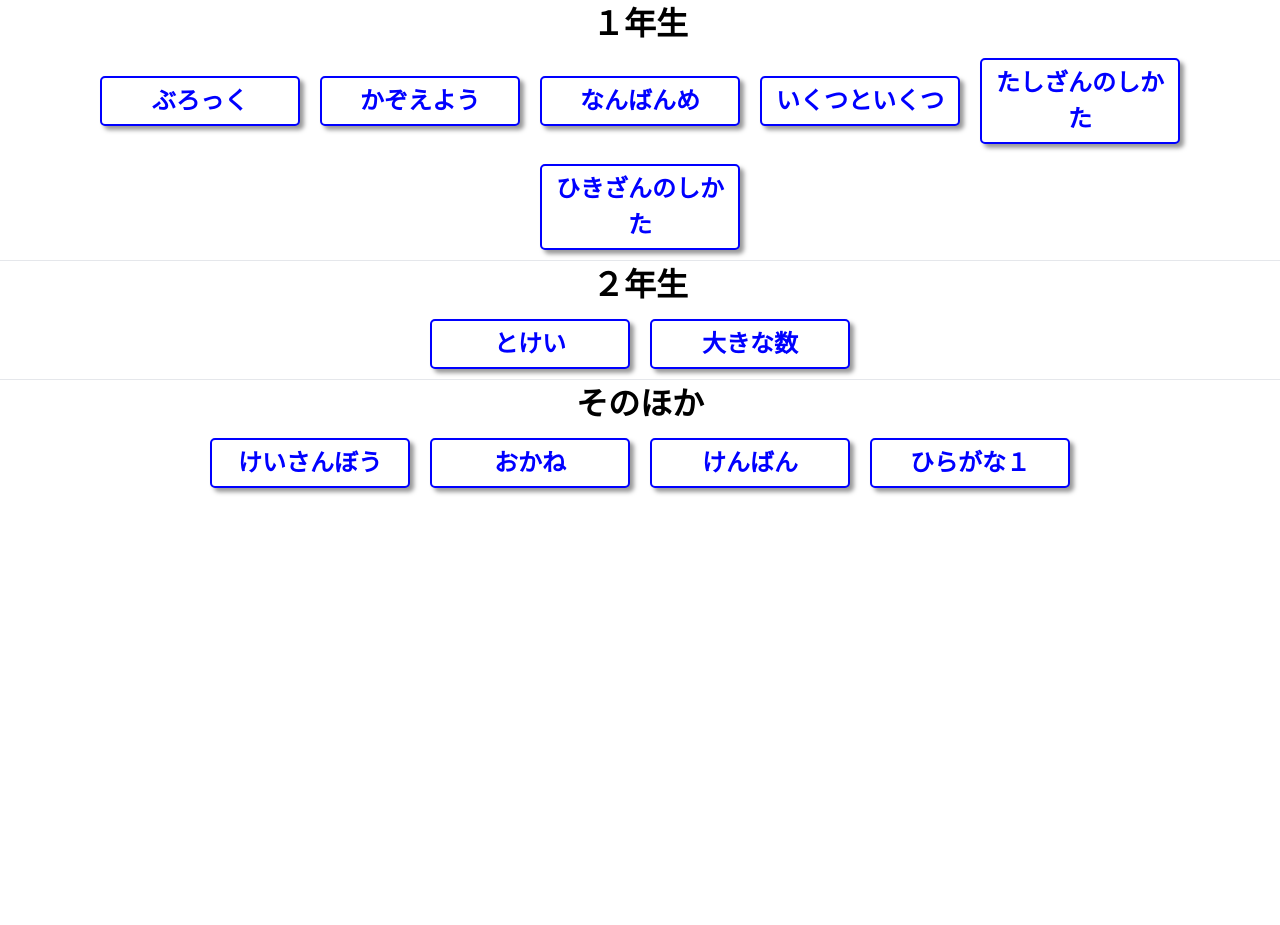
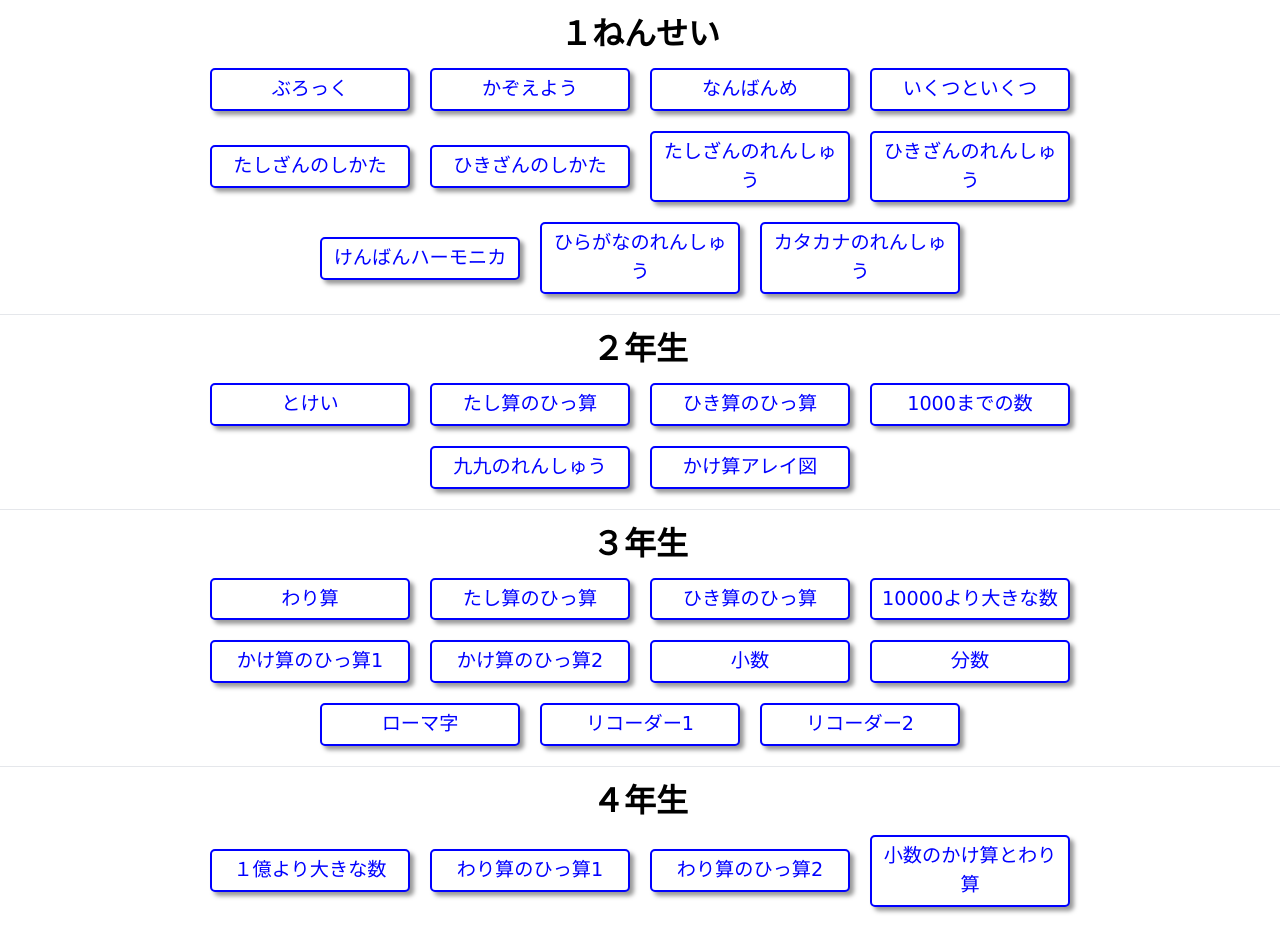
Before and after one commit to jimitas/jimitas-app, a Next.js app: page / in a window 1280 px wide. Shown: the part 180-1105 px from the top of the page. Before the commit the page ends 800 px from the top, so only its background shows below. Built offline with nearby package versions, Linux system fonts and the light colour scheme; no server answers.

Commit message:
空のメニューを作成

```diff
--- a/src/components/Links/Links.module.css
+++ b/src/components/Links/Links.module.css
@@ -2,10 +2,13 @@
 .sub {
   text-align: center;
   font-size: 2rem;
+  margin-top: 10px;
 }
 
 .grid {
   margin-inline: auto;
+  margin-bottom: 10px;
+  width: 80%;
   display: flex;
   justify-content: center;
   align-items: center;
@@ -18,7 +21,8 @@
 }
 
 .btn {
-  font-size: 1.5rem;
+  font-size: 1.2rem;
+  font-weight: 500;
   text-align: center;
   margin: 10px;
   padding: 5px;
--- a/src/components/Links/Links.module.scss
+++ b/src/components/Links/Links.module.scss
@@ -1,10 +1,13 @@
 .sub {
   text-align: center;
   font-size: 2rem;
+  margin-top: 10px;
 }
 
 .grid {
   margin-inline: auto;
+  margin-bottom: 10px;
+  width: 80%;
   display: -webkit-box;
   display: -ms-flexbox;
   display: flex;
@@ -19,7 +22,8 @@
 }
 
 .btn {
-  font-size: 1.5rem;
+  font-size: 1.2rem;
+  font-weight: 500;
   text-align: center;
   margin: 10px;
   padding: 5px;
--- a/src/components/Links/index.tsx
+++ b/src/components/Links/index.tsx
@@ -4,35 +4,81 @@ import styles from "src/components/Links/Links.module.scss";
 
 const ITEMS = [
   {
-    title: "１年生",
+    title: "１ねんせい",
     links: [
-      { href: "01block", title: "ぶろっく" },
-      { href: "02kazoeyou", title: "かぞえよう" },
-      { href: "03nanbanme", title: "なんばんめ" },
-      { href: "04ikutu", title: "いくつといくつ" },
-      { href: "05tashizan1", title: "たしざんのしかた" },
-      { href: "06hikizan1", title: "ひきざんのしかた" },
+      { href: "101block", title: "ぶろっく" },
+      { href: "102kazoeyou", title: "かぞえよう" },
+      { href: "103nanbanme", title: "なんばんめ" },
+      { href: "104ikutu", title: "いくつといくつ" },
+      { href: "105tashizan_1", title: "たしざんのしかた" },
+      { href: "106hikizan_1", title: "ひきざんのしかた" },
+      { href: "107tasu_renshu", title: "たしざんのれんしゅう" },
+      { href: "108hiku_renshu", title: "ひきざんのれんしゅう" },
+      { href: "109kenban", title: "けんばんハーモニカ" },
+      { href: "110hiragana", title: "ひらがなのれんしゅう" },
+      { href: "111katakana", title: "カタカナのれんしゅう" },
     ],
   },
   {
     title: "２年生",
     links: [
-      { href: "07tokei", title: "とけい" },
-      { href: "12ookinakazu", title: "大きな数" },
-      // { href: "./", title: "d" },
-      // { href: "./", title: "d" },
-      // { href: "./", title: "d" },
-      // { href: "./", title: "d" },
-      // { href: "./", title: "d" },
+      { href: "201tokei", title: "とけい" },
+      { href: "202tasu_hissan", title: "たし算のひっ算" },
+      { href: "203hiku_hissan", title: "ひき算のひっ算" },
+      { href: "204kazu_1000", title: "1000までの数" },
+      { href: "205kuku", title: "九九のれんしゅう" },
+      { href: "206kake_array", title: "かけ算アレイ図" },
     ],
   },
   {
-    title: "そのほか",
+    title: "３年生",
     links: [
-      { href: "08keisanbou", title: "けいさんぼう" },
-      { href: "09okane", title: "おかね" },
-      { href: "10kenban", title: "けんばん" },
-      { href: "11hiragana1", title: "ひらがな１" },
+      { href: "301warizan", title: "わり算" },
+      { href: "302tasu_hissan", title: "たし算のひっ算" },
+      { href: "303hiku_hissan", title: "ひき算のひっ算" },
+      { href: "304kazu_10000", title: "10000より大きな数" },
+      { href: "305kake_hissan1", title: "かけ算のひっ算1" },
+      { href: "306kake_hissan2", title: "かけ算のひっ算2" },
+      { href: "307shousu", title: "小数" },
+      { href: "308bunsu", title: "分数" },
+      { href: "309romaji", title: "ローマ字" },
+      { href: "310rikoda_1", title: "リコーダー1" },
+      { href: "311rikoda_2", title: "リコーダー2" },
+    ],
+  },
+  {
+    title: "４年生",
+    links: [
+      { href: "401kazu_oku", title: "１億より大きな数" },
+      { href: "402wari_hissan1", title: "わり算のひっ算1" },
+      { href: "403wari_hissan2", title: "わり算のひっ算2" },
+      { href: "404shousu_kakewari", title: "小数のかけ算とわり算" },
+      { href: "405bunsu", title: "分数" },
+      { href: "406todofuken", title: "都道府県を覚えよう" },
+    ],
+  },
+  {
+    title: "５年生",
+    links: [
+      { href: "501shousu_kake", title: "小数のかけ算" },
+      { href: "502shousu_wari", title: "小数のわり算" },
+      { href: "503bunsu_tasu", title: "分数のたし算" },
+      { href: "504bunsu_hiku", title: "分数のひき算" },
+      { href: "505waon", title: "和音を出そう" },
+    ],
+  },
+  {
+    title: "６年生",
+    links: [
+      { href: "601bunsu_kake", title: "分数のかけ算" },
+      { href: "602bunsu_wari", title: "分数のわり算" },
+    ],
+  },
+  {
+    title: "どうぐばこ",
+    links: [
+      { href: "701keisanbou", title: "けいさんぼう" },
+      { href: "702okane", title: "おかね" },
     ],
   },
 ];
--- a/src/styles/globals.css
+++ b/src/styles/globals.css
@@ -6,7 +6,7 @@
   .body {
     font-family: "UD デジタル 教科書体 NK-R", "ヒラギノ角ゴ ProN W3", HiraKakuProN-W3, 游ゴシック, "Yu Gothic", メイリオ,
       Meiryo, Verdana, Helvetica, Arial, sans-serif;
-    font-weight: 700;
+    font-weight: 600;
     /* display: flex;
     flex: 1 1 0%;
     justify-content: flex-start;
```
Also changed, not shown: 1 other file (tests, documents, lock files or other folders).
